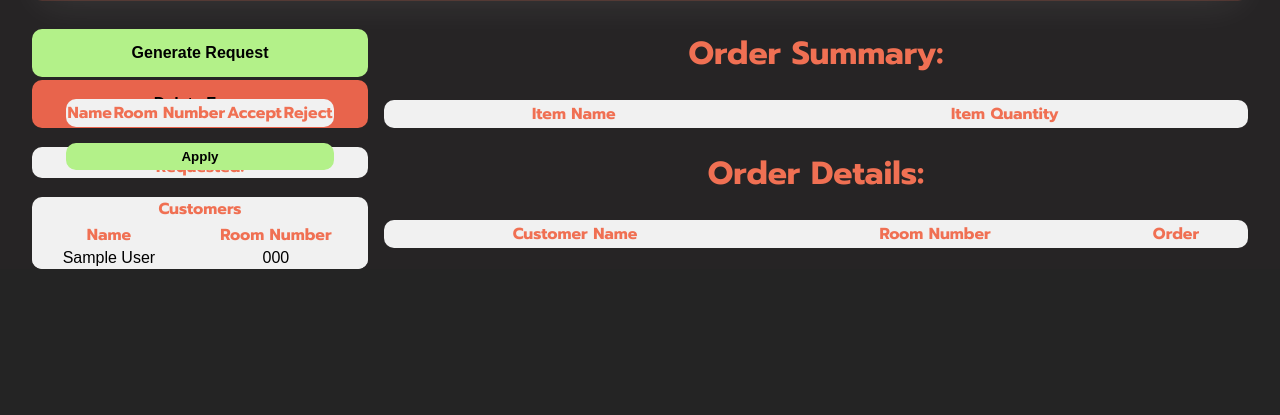
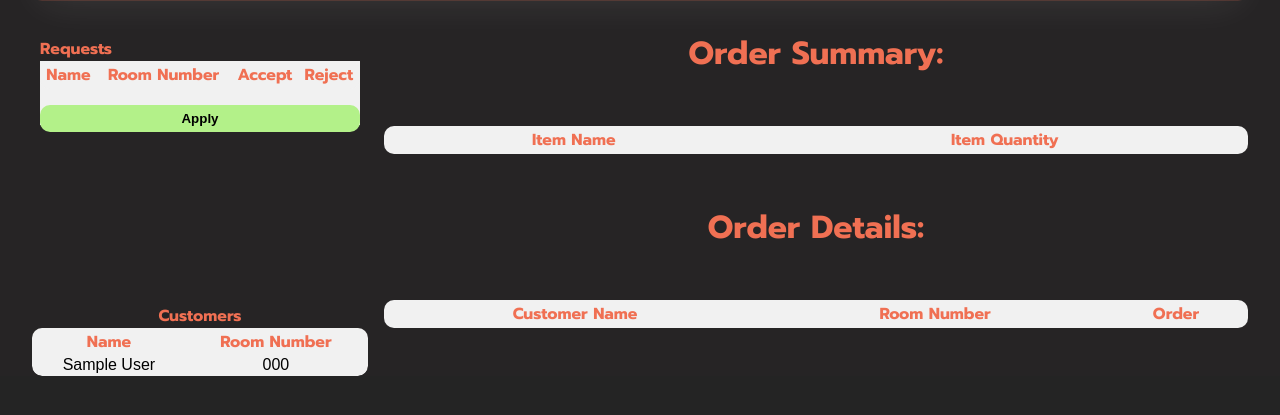
Before and after one commit to Ekuspreet/Eat-Exact, a Flask app: page /1/manager/dashboard/ in a window 1280 px wide. Shown: the part 87-502 px from the top of the page. Run offline with Flask 3, Linux system fonts and the light colour scheme; tables that the repository leaves empty hold one stand-in row (values such as "Sample post"); lists and menus that the app fills with data are empty; some web fonts are replaced.

Commit message:
Fixed Manager Dashboard

```diff
--- a/src/main.py
+++ b/src/main.py
@@ -101,6 +101,18 @@ def customer_dashboard(customer_id):
         items.append({"name":name,"quantity":quantity,"price":price,"limit":limit,"total":total})
     cstmr = Customer.query.filter_by(customer_id=customer_id).first()
     org_name = Manager.query.filter_by(organisation_id=int(cstmr.organisation_id)).first().organisation_name
+    if request.method == "POST":
+        st = ''
+        menu = Item.query.filter_by(item_source=cstmr.organisation_id)
+        for food in menu:
+            if not food.item_id in request.form:
+                continue
+            qty = request.form[food.item_id]
+            st += food.item_id + ' ' + qty + ','
+        st = st[:len(st)-1]
+        order.order_string = st
+        print(st)
+        db.session.commit()
     return render_template('customer_dashboard.html',order=order,items=items,balance_limit=balance_limit,customer_name=cstmr.name,institution_name=org_name,room_number=cstmr.room_number)
 
 @app.route('/<organisation_id>/manager/dashboard/',methods=["GET","POST"])
@@ -145,11 +157,14 @@ def manager_dashboard(organisation_id):
         reqs[order.customer_id] = {}
         reqs[order.customer_id]['name'] = cstmr.name
         reqs[order.customer_id]['room'] = cstmr.room_number
+        print(cstmr.name)
         st = ""
+        if order.order_string == '':
+            reqs[order.customer_id]['string'] = st
+            continue
         for pair in order.order_string.split(','):
             itm = Item.query.filter_by(item_id=int(pair.split()[0])).first()
             st += itm.item_name + " x" + pair.split()[1] + ", "
-        reqs[order.customer_id]['string'] = st
     return render_template('manager_dashboard.html',logins=logins, freq=freq,names=names,orders=orders,reqs=reqs)
 
 @app.route('/<organisation_id>/manager/menu/',methods=["GET","POST"])
@@ -188,8 +203,10 @@ def login():
             customer_id = organisation_id + room_number
             cstmr = Customer.query.filter_by(customer_id=customer_id).first()
             if not cstmr:
-                cstmr = Customer(customer_id,organisation_id,room_number,name,False,"")
+                cstmr = Customer(customer_id,int(organisation_id),room_number,name,False,"")
+                ord = Order(customer_id,int(organisation_id),0,"")
                 db.session.add(cstmr)
+                db.session.add(ord)
                 db.session.commit()
                 return render_template("login.html")
             if cstmr.accepted == False:
--- a/src/static/style_manager_dashboard.css
+++ b/src/static/style_manager_dashboard.css
@@ -19,24 +19,7 @@ heading{
     margin: 2em;
     gap: 1em;
 }
-.approval-button form{
 
-    display: flex;
-    flex-direction: column;
-    gap: 0.2em;
-}
-.approval-button form input{
-    height: 3em;
-    font-weight: 600;
-    border-radius: 10px;
-    font-size: 12pt;
-}
-#generate{
-    background-color: var(--approve);
-}
-#delete{
-    background-color: var(--alert);
-}
 .Left-side-panel{
     display: flex;
     flex-direction: column;
@@ -44,22 +27,28 @@ heading{
 }
 
 .user-request{
+    height: 15em;
+    overflow: auto;
     padding: 0.5em;
     width: 20em;
     display: flex;
     flex-direction: column;
+    /* background-color: var(--white); */
+    border-radius: 10px;
+    /* align-items: center; */
+    /* justify-content: center; */
+}
+
+
+.user-request requests{
     background-color: var(--white);
-    border-radius: 10px;
-    align-items: center;
-    justify-content: center;
-}
-requests{
-    margin-top: -5em;
+    height: 4em;
 }
 .user-accepted{
+    overflow: auto;
     display: flex;
     flex-direction: column;
-    background-color: var(--white);
+    /* background-color: var(--white); */
     border-radius: 10px;
     align-items: center;
     justify-content: center;
--- a/src/templates/customer_dashboard.html
+++ b/src/templates/customer_dashboard.html
@@ -52,6 +52,7 @@
 
 	</div>
 
+	<form method="post" action="#">
 	<div id="food-tables">
 		<table>
 			<tr>
@@ -60,12 +61,11 @@
 				<th>Quantity</th>
 				<th>Total</th>
 			</tr>
-			<form>
 				{% for item in items %}
 				<tr>
 					<td> {{ item.name }} </td>
 					<td> {{ item.price }} </td>
-					<td> <input type="number" min="0" max="{{ item.limit }}" value="{{ item.quantity }}"> / {{ item.limit }} </td>
+					<td> <input type="number" name="{{ item.item_id }}" min="0" max="{{ item.limit }}" value="{{ item.quantity }}"> / {{ item.limit }} </td>
 					<td> {{ item.total }} </td>
 				</tr>
 				{% endfor %}
@@ -76,8 +76,8 @@
 		<!-- <input type="submit" value="Calculate Balance"></input> -->
 		<input type="submit" value="Cook This For Me"></input>
 	</div>
+	</form>
 </div>
-	</form>
 	</section>
 
 </body>
--- a/src/templates/manager_dashboard.html
+++ b/src/templates/manager_dashboard.html
@@ -4,9 +4,10 @@
 
 <head>
     <title>EatExact</title>
-    <link rel="stylesheet" href="{{ url_for('static',filename='style_manager_dashboard.css') }}" />
     <link rel="stylesheet" href="{{ url_for('static',filename='style_register.css') }}" />
     <link rel="stylesheet" href="{{ url_for('static',filename='set_defaults.css') }}" />
+    <link rel="stylesheet" href="{{ url_for('static',filename='style_manager_dashboard.css') }}" />
+
 </head>
 
 <body>
@@ -27,15 +28,15 @@
     <div class="container">
         <div class="Left-side-panel">
 
-            <div class="approval-button">
+            <!-- <div class="approval-button">
                 <form action="#" method="post">
                     <input id='generate' type="submit" value="Generate Request">
                     <input id='delete' type="submit" value="Delete Form">
                 </form>
-            </div>
+            </div> -->
             <div class="user-request">
                 <heading>
-                    Requested: </heading>
+                    Requests </heading>
                 <requests>
                     <form method="post" action="#">
                         <table>
```
